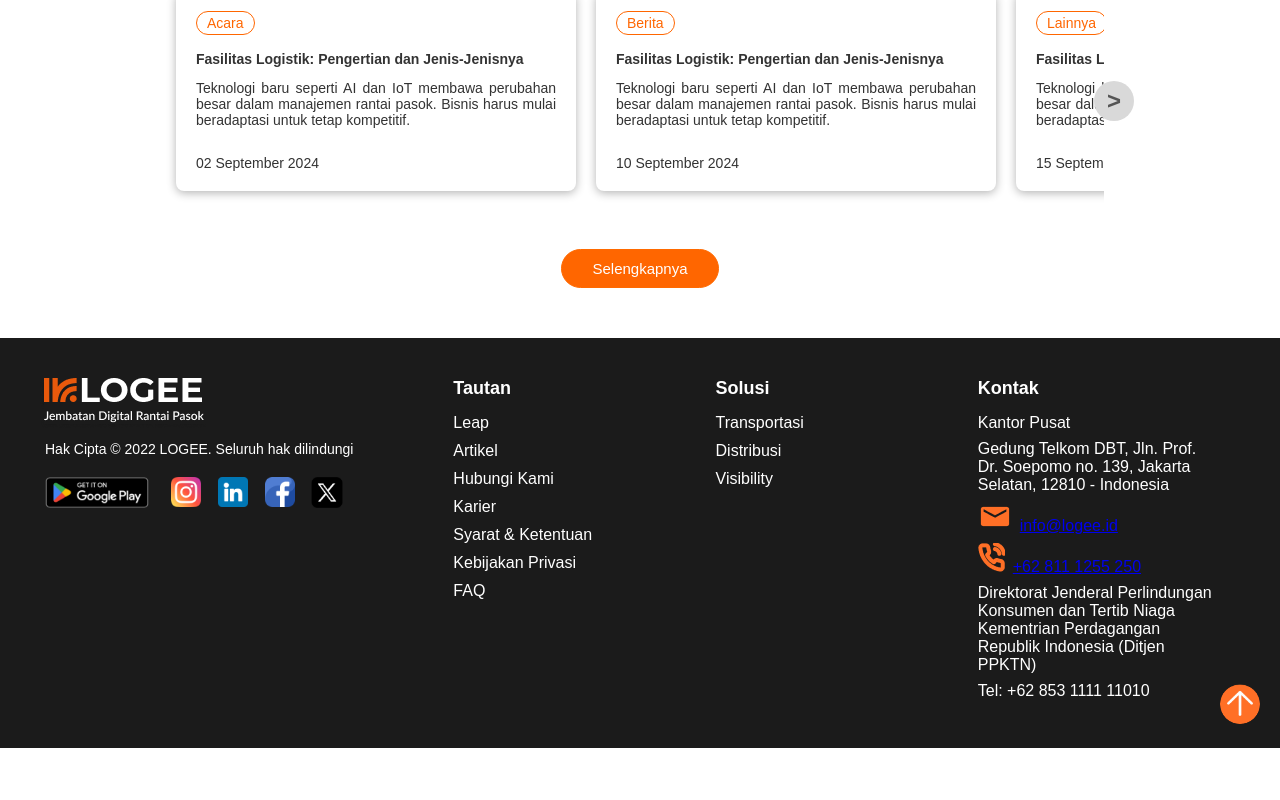
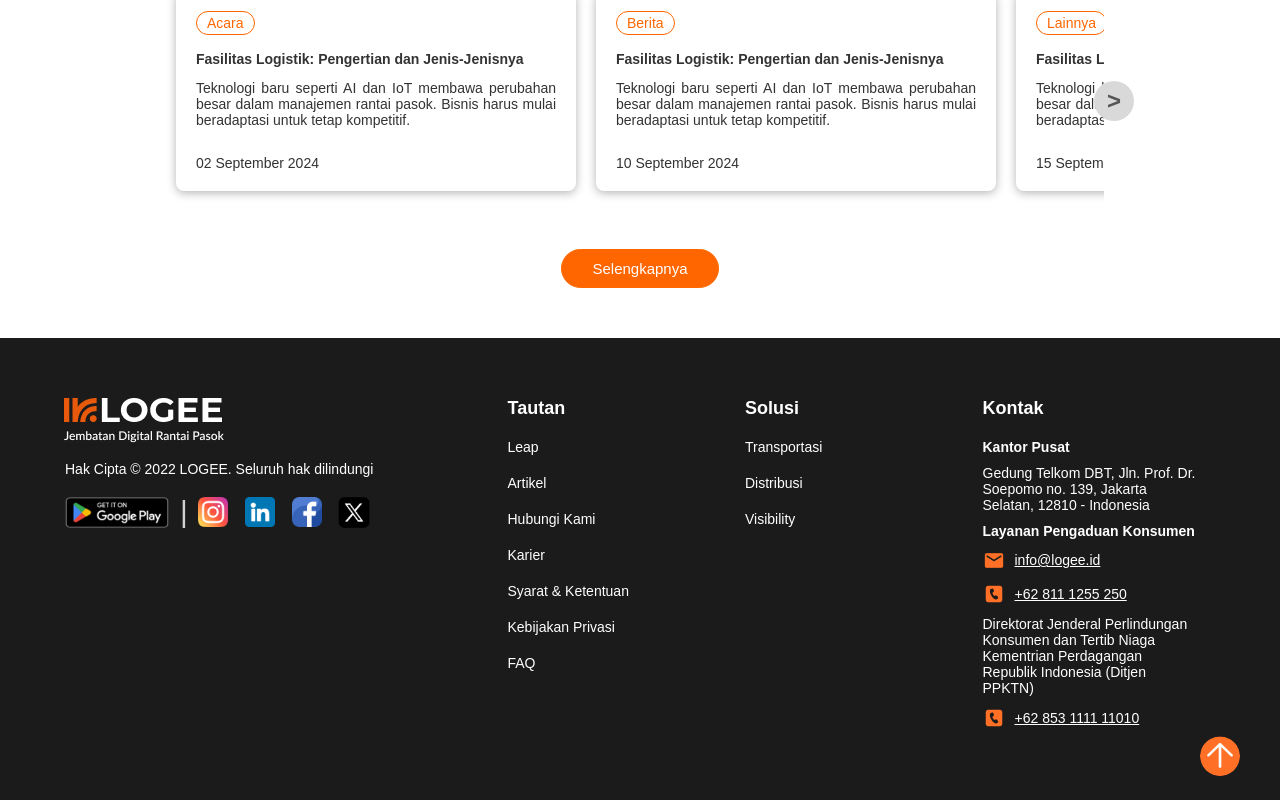
Before and after one commit to khaylabelva/Digistar-93, a React (Create React App) app in the folder digistar93/: page / in a window 1280 px wide. Shown: the part 4571-5371 px from the top of the page. Before the commit the page ends 5319 px from the top, so only its background shows below. Built offline with nearby package versions, Linux system fonts and the light colour scheme; a web font is replaced by a local one.

Commit message:
rapihin footer

```diff
--- a/digistar93/src/App.css
+++ b/digistar93/src/App.css
@@ -1035,7 +1035,7 @@ body {
 
 .footer-bottom {
   background-color: #1b1b1b;
-  padding: 40px;
+  padding: 60px;
   color: #ffffff;
   display: flex;
   justify-content: space-between;
@@ -1045,7 +1045,7 @@ body {
 }
 
 .footer-logo-section {
-  flex: 1;
+  flex: 1.2;
   display: flex;
   flex-direction: column;
   align-items: flex-start;
@@ -1089,11 +1089,19 @@ body {
   margin-left: -15px;
 }
 
+.divider {
+  font-size: 30px;
+  color: #d3d0d0;
+  line-height: 1;
+  margin-left: -4px;
+}
+
 .footer-links-section {
   display: flex;
   flex: 2;
   justify-content: space-between;
   margin-top: 0;
+  font-size: 14px;
 }
 
 .footer-links, .footer-solutions, .footer-contact {
@@ -1103,7 +1111,7 @@ body {
 
 .footer-links h3, .footer-solutions h3, .footer-contact h3 {
   font-size: 18px;
-  margin-bottom: 15px;
+  margin-bottom: 20px;
 }
 
 .footer-links ul, .footer-solutions ul {
@@ -1112,7 +1120,7 @@ body {
 }
 
 .footer-links li, .footer-solutions li {
-  margin-bottom: 10px;
+  margin-bottom: 20px;
 }
 
 .footer-links li a, .footer-solutions li a {
@@ -1125,17 +1133,37 @@ body {
 }
 
 .footer-contact p {
-  margin: 8px 0;
+  margin: 10px 0;
 }
 
-.footer-contact img {
-  margin-right: 8px;
+.bold-text {
+  font-weight: bold;
+}
+
+.contact-item {
+  display: flex;
+  align-items: center;
+  margin-bottom: 10px;
+}
+
+.contact-item img {
+  margin-right: 10px;
+}
+
+.contact-item a {
+  text-decoration: underline;
+  color: inherit;
+}
+
+.footer-contact a {
+  display: flex;
+  align-items: center;
 }
 
 .footer-up {
   position: absolute;
   bottom: 20px;
-  right: 20px;
+  right: 40px;
 }
 
 .footer-up a img {
--- a/digistar93/src/component/Footer.js
+++ b/digistar93/src/component/Footer.js
@@ -7,7 +7,6 @@ import Facebook from '../assets/Facebook.png';
 import LinkedIn from '../assets/LinkedIn.png';
 import EmailIcon from '../assets/EmailIcon.png';
 import PhoneIcon from '../assets/PhoneIcon.png';
-import AddressIcon from '../assets/AddressIcon.png';
 import X from '../assets/X.png';
 import ArrowIcon from '../assets/ArrowIcon.png';
 
@@ -165,6 +164,7 @@ const Footer = () => {
             <div className="footer-social-google">
             <a href="https://play.google.com/store/apps/developer?id=logee.id&pli=1"><img src={GooglePlay} alt="Google Play" /></a>
             </div>
+            <span className="divider">|</span>
             <a href="https://www.instagram.com/logee.id/"><img src={Instagram} alt="Instagram" /></a>
             <a href="https://www.linkedin.com/company/logee-indonesia/"><img src={LinkedIn} alt="LinkedIn" /></a>
             <a href="https://www.facebook.com/people/Logeeid/100084864591594/"><img src={Facebook} alt="Facebook" /></a>
@@ -195,14 +195,24 @@ const Footer = () => {
             </ul>
         </div>
         <div className="footer-contact">
-            <h3>Kontak</h3>
-            <p>Kantor Pusat</p>
-            <p>Gedung Telkom DBT, Jln. Prof. Dr. Soepomo no. 139, Jakarta Selatan, 12810 - Indonesia</p>
-            <p><img src={EmailIcon} alt="Email Icon" /><a href="mailto:info@logee.id">info@logee.id</a></p>
-            <p><img src={PhoneIcon} alt="Phone Icon" /><a href="tel:+628111255250">+62 811 1255 250</a></p>
-            <p>Direktorat Jenderal Perlindungan Konsumen dan Tertib Niaga Kementrian Perdagangan Republik Indonesia (Ditjen PPKTN)</p>
-            <p>Tel: +62 853 1111 11010</p>
+        <h3>Kontak</h3>
+        <p className="bold-text">Kantor Pusat</p>
+        <p>Gedung Telkom DBT, Jln. Prof. Dr. Soepomo no. 139, Jakarta Selatan, 12810 - Indonesia</p>
+        <p className="bold-text">Layanan Pengaduan Konsumen</p>
+        <div className="contact-item">
+          <img src={EmailIcon} alt="Email Icon" />
+          <a href="mailto:info@logee.id">info@logee.id</a>
         </div>
+        <div className="contact-item">
+          <img src={PhoneIcon} alt="Phone Icon" />
+          <a href="tel:+628111255250">+62 811 1255 250</a>
+        </div>
+        <p>Direktorat Jenderal Perlindungan Konsumen dan Tertib Niaga Kementrian Perdagangan Republik Indonesia (Ditjen PPKTN)</p>
+        <div className="contact-item">
+          <img src={PhoneIcon} alt="Phone Icon" />
+          <a href="tel:+62853111111010">+62 853 1111 11010</a>
+        </div>
+      </div>
     </div>
     <div className="footer-up">
         <a href="#"><img src={ArrowIcon} alt="Back to top" /></a>
```
Also changed, not shown: digistar93/src/assets/EmailIcon.png, digistar93/src/assets/PhoneIcon.png.
